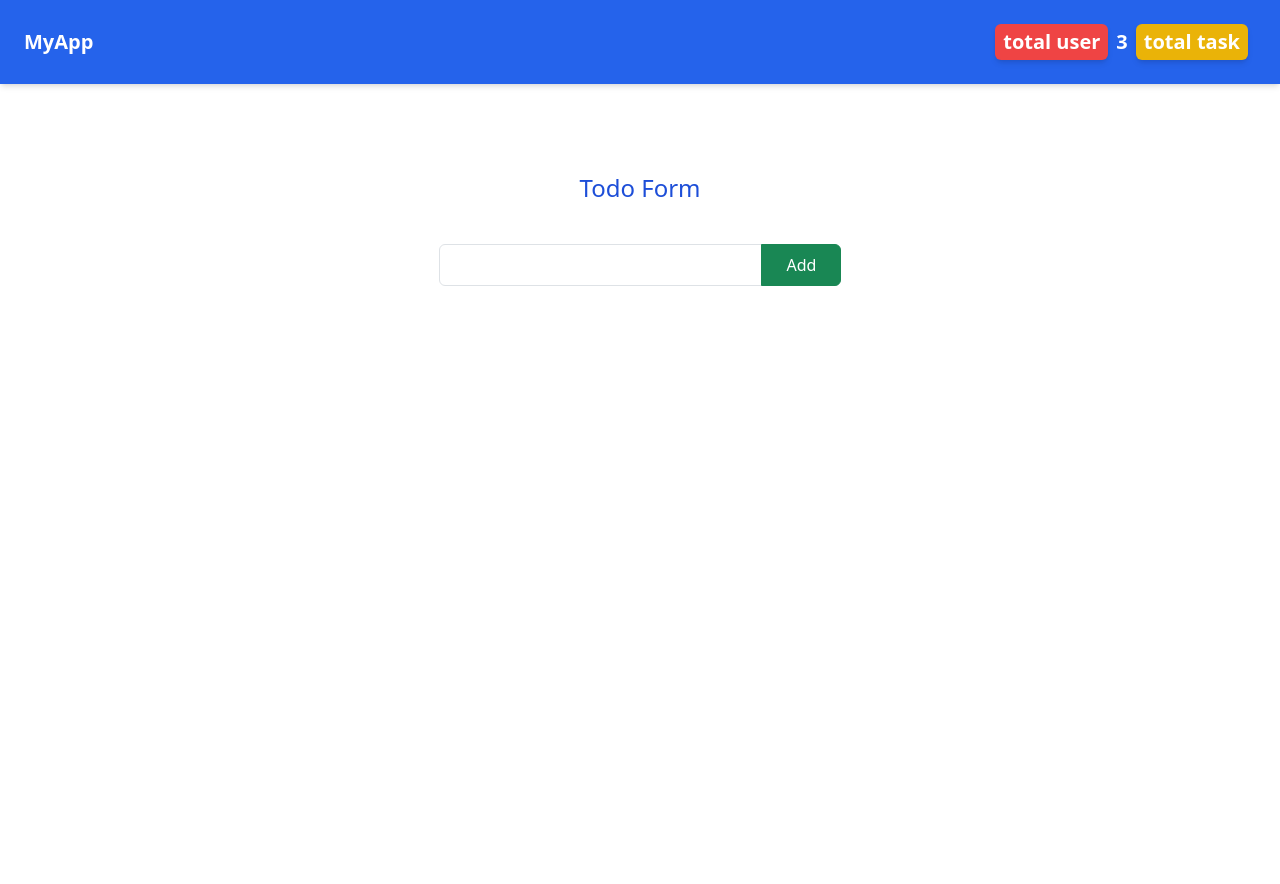
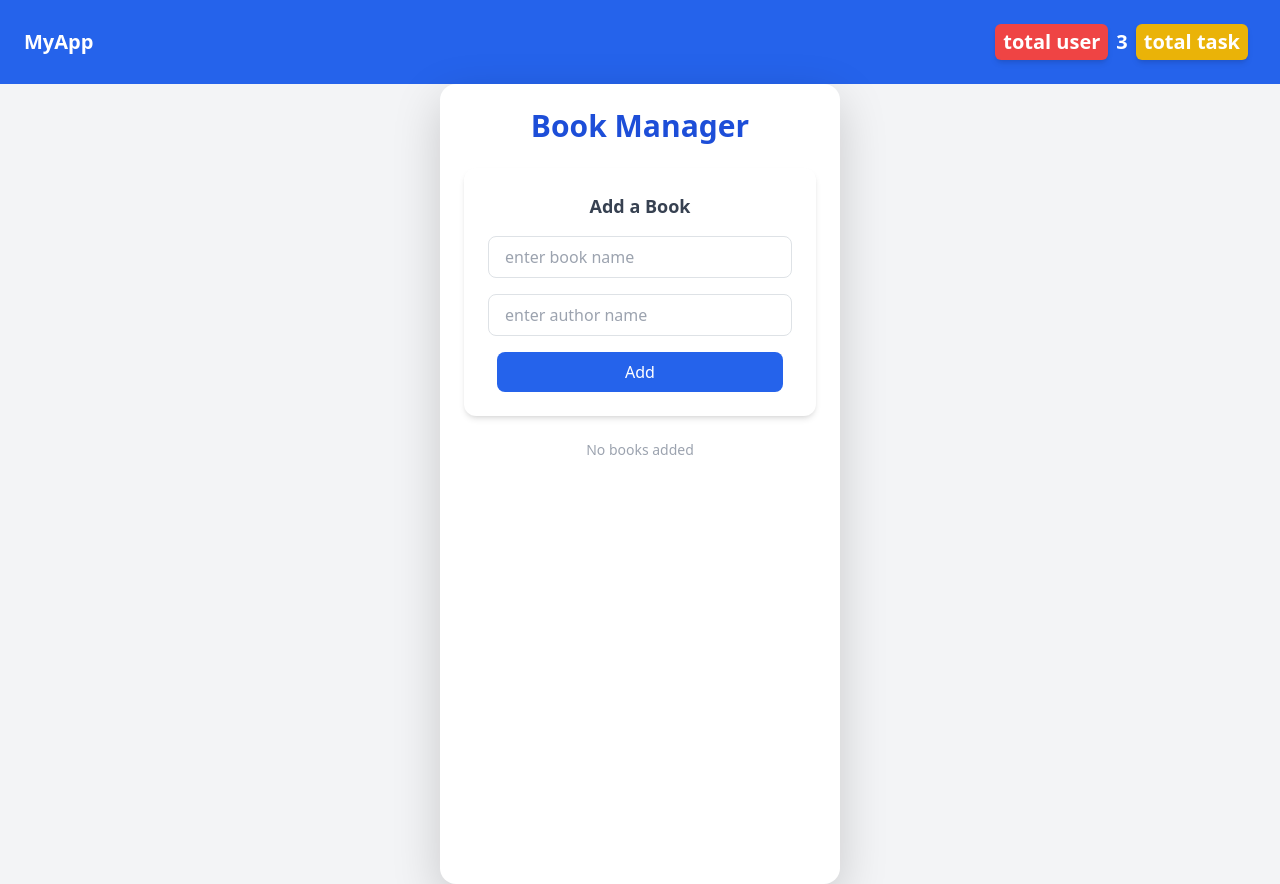
Before and after one commit to shivani3200/jsp_react, a React (Create React App) app in the folder reactjs/: page / in a window 1280 px wide. Before the commit the page ends 800 px from the top, so only its background shows below. Built offline with nearby package versions, Linux system fonts and the light colour scheme.

Commit message:
login logout toggle,book app, todo app

```diff
--- a/reactjs/src/App.js
+++ b/reactjs/src/App.js
@@ -19,6 +19,8 @@ import UncontrolledFormHandling from "./components/UncontrolledFormHandling";
 import Profile from "./components/Profile";
 import ParentChildInput from "./components/ParentChildInput";
 import TodoApp from "./components/TodoApp";
+import LoginLogoutToggle from "./components/LoginLogoutToggle";
+import BookApp from "./components/BookApp";
 
 
 function App() {
@@ -88,7 +90,13 @@ function App() {
       {/* <ParentChildInput/> */}
 
       {/*------------------ todo list -------------------*/}
-      <TodoApp/>
+      {/* <TodoApp/> */}
+
+      {/* ----------------------login logout toggle ---------------- */}
+      {/* <LoginLogoutToggle/> */}
+
+      {/* ----------------Book app---------------- */}
+      <BookApp/>
 
     </div>
   );
--- /dev/null
+++ b/reactjs/src/components/BookApp.jsx
@@ -0,0 +1,48 @@
+import React, { useState } from "react";
+import BookInput from "./BookInput";
+import BookDisplay from "./BookDisplay";
+
+const BookApp = () => {
+  const [books, setBooks] = useState([]);
+  const [toggle, setToggle] = useState({ isChecked: false });
+
+  function handleAddName(newBookname, newAuthorName) {
+    setBooks((prev) => [
+      ...prev,
+      {
+        id: Math.trunc(Math.random() * 100),
+        name: newBookname,
+        author: newAuthorName,
+        isChecked: false,
+      },
+    ]);
+  }
+
+  function handleToggle(id) {
+    setBooks((prev) =>
+      prev.map((book) =>
+        book.id == id ? { ...book, isChecked: !book.isChecked } : book,
+      ),
+    );
+  }
+
+  function handleDelete(id){
+    setBooks((prev) => prev.filter(book=>book.id!=id))
+  }
+
+  return (
+    <div className="h-screen flex text-center justify-center bg-gray-100">
+      <div className="bg-white shadow-lg rounded-2xl p-6 w-[400px]">
+        <div className="text-3xl text-blue-700 mb-4 text-center font-bold">
+          Book Manager
+        </div>
+        <div className="space-y-4">
+          <BookInput handleAddName={handleAddName} />
+          <BookDisplay books={books} handleToggle={handleToggle} handleDelete={handleDelete}/>
+        </div>
+      </div>
+    </div>
+  );
+};
+
+export default BookApp;
--- /dev/null
+++ b/reactjs/src/components/BookDisplay.jsx
@@ -0,0 +1,42 @@
+import React from "react";
+
+const BookDisplay = ({ books, handleToggle,handleDelete}) => {
+
+
+  return (
+    <>
+      <div className=" mt-4">
+        {books.length === 0 ? (
+          <p className="text-gray-400 text-sm text-center">No books added</p>
+        ) : (
+          <ol className="space-y-2">
+            {books.map((ele) => (
+              <li
+                key={ele.id}
+                className="flex items-center justify-between bg-gray-50 p-3 rounded-lg shadow-sm"
+              >
+                <div className="flex items-center gap-2">
+                  <input type="checkbox" checked={ele.checked} onChange={()=>handleToggle(ele.id)}/>
+                  <div className="text-left">
+                    <p className={`font-medium ${ele.isChecked?"line-through text-gray-400":"" }`}>{ele.name}</p>
+                    <p className="text-sm text-gray-500">{ele.author}</p>
+                  </div>
+                </div>
+                <div className="flex flex-col gap-1">
+                  {ele.isChecked?<div className="text-green-500">Completed</div>:<div className="text-red-500
+                  ">Pending</div>}
+                  <button onClick={()=>handleDelete(ele.id)}
+                  className="text-red-500 hover:text-red-700">
+                    ✖
+                  </button>{" "}
+                </div>
+              </li>
+            ))}
+          </ol>
+        )}
+      </div>
+    </>
+  );
+};
+
+export default BookDisplay;
--- /dev/null
+++ b/reactjs/src/components/BookInput.jsx
@@ -0,0 +1,45 @@
+import React, { useState } from "react";
+
+const BookInput = ({ handleAddName }) => {
+  const [book, setBook] = useState("");
+  const [author, setAuthor] = useState("");
+
+  function handleAdd() {
+    if (!book || !author) return;
+    handleAddName(book, author);
+    setAuthor("");
+    setBook("");
+  }
+  return (
+    <>
+      <div className="bg-white shadow-md rounded-xl p-4">
+        <h2 className="text-lg font-semibold mb-3 text-gray-700 ">
+          Add a Book
+        </h2>
+        <div className="flex flex-col gap-3">
+          <input
+            type="text"
+            placeholder="enter book name"
+            value={book}
+            onChange={(e) => setBook(e.target.value)}
+            className="border rounded-lg px-3 py-2 focus:outline-none focus:ring-2 focus:ring-blue-400"
+          />
+          <input
+            type="text"
+            placeholder="enter author name"
+            value={author}
+            onChange={(e) => setAuthor(e.target.value)}
+            className="border rounded-lg px-3 py-2 focus:outline-none focus:ring-2 focus:ring-blue-400"
+          />
+          <button
+             onClick={handleAdd}
+             className="self-center bg-blue-600 text-white rounded-lg py-2 px-32  hover:bg-blue-800 transition duration-200">
+            Add
+          </button>
+        </div>
+      </div>
+    </>
+  );
+};
+
+export default BookInput;
--- /dev/null
+++ b/reactjs/src/components/Login.jsx
@@ -0,0 +1,20 @@
+import React from "react";
+
+const Login = ({ handleToggle }) => {
+  // const[ toggle, seToggle]=useState();
+
+  function handleClick() {
+    handleToggle();
+  }
+
+  return (
+    <div className="flex flex-col justify-center text-center h-auto">
+      <div className=" mx-14"> Login</div>
+      <button onClick={handleClick} className="btn bg-red-700 text-white">
+        Logout
+      </button>
+    </div>
+  );
+};
+
+export default Login;
--- /dev/null
+++ b/reactjs/src/components/LoginLogoutToggle.jsx
@@ -0,0 +1,25 @@
+import React, { useState } from "react";
+import Login from "./Login";
+import Logout from "./Logout";
+
+const LoginLogoutToggle = () => {
+  const [isLogin, setIsLogin] = useState(true);
+
+  function handleToggle() {
+    setIsLogin(!isLogin);
+  }
+
+  return (
+    <div className="flex justify-center text-center text-2xl h-screen">
+      <div className="bg-yellow-200 w-96 h-96 rounded">
+        {isLogin ? (
+          <Login handleToggle={handleToggle} />
+        ) : (
+          <Logout handleToggle={handleToggle} />
+        )}
+      </div>
+    </div>
+  );
+};
+
+export default LoginLogoutToggle;
--- /dev/null
+++ b/reactjs/src/components/Logout.jsx
@@ -0,0 +1,18 @@
+import React, { useState } from "react";
+
+const Logout = ({ handleToggle }) => {
+  // const[ toggle, seToggle]=useState();
+
+  function handleClick() {
+    handleToggle();
+  }
+  return (
+    <div className="flex flex-col justify-center text-center ">
+      <div className="mb-14"> Logout</div>
+      <button onClick={handleClick} className="btn bg-green-700 text-white">
+        Login
+      </button>
+    </div>
+  );
+};
+export default Logout;
--- a/reactjs/src/components/Parent.jsx
+++ b/reactjs/src/components/Parent.jsx
@@ -19,4 +19,4 @@ function Parent() {
   )
 }
 
-export default Parent
+export default Parent;
--- a/reactjs/src/components/TodoApp.jsx
+++ b/reactjs/src/components/TodoApp.jsx
@@ -6,16 +6,27 @@ const TodoApp = () => {
   const [tasks, setTasks] = useState([]);
 
   function addTask(newTask) {
-    setTasks((prev) => [...prev, newTask]);   // ✅ store here
+    setTasks((prev) => [...prev, newTask]); // ✅ store here
   }
-  function deleteTask(id){
-    setTasks((prev)=>prev.filter((task)=>task.id!==id))
+  function deleteTask(id) {
+    setTasks((prev) => prev.filter((task) => task.id !== id));
+  }
+  function handleToggle(id) {
+    setTasks((prev) =>
+      prev.map((ele) =>
+        ele.id == id ? { ...ele, isChecked: !ele.isChecked } : ele,
+      ),
+    );
   }
 
   return (
     <>
       <TodoForm addTask={addTask} />
-      <TodoDisplay tasks={tasks} deleteTask={deleteTask}/>
+      <TodoDisplay
+        tasks={tasks}
+        deleteTask={deleteTask}
+        handleToggle={handleToggle}
+      />
     </>
   );
 };
--- a/reactjs/src/components/TodoDisplay.jsx
+++ b/reactjs/src/components/TodoDisplay.jsx
@@ -1,6 +1,6 @@
 import React from "react";
 
-const TodoDisplay = ({ tasks,deleteTask }) => {
+const TodoDisplay = ({ tasks,deleteTask,handleToggle }) => {
 
   return (
     <div className="flex flex-col justify-center items-center mt-5">
@@ -15,8 +15,8 @@ const TodoDisplay = ({ tasks,deleteTask }) => {
                     key={task.id}
                   >
                     <div>
-                      <input type="checkbox" className="mr-2" />
-                      {task.name}
+                      <input type="checkbox" checked={task.isChecked} className="mr-2"/>
+                      <span className={`h4 ml-2 ${task.isChecked?'':''}`}>{task.name}</span>
                     </div>
                     <button className="btn text-2xl text-red-600 cursor-pointer" onClick={()=>deleteTask(task.id)}>
                       X
--- a/reactjs/src/components/TodoForm.jsx
+++ b/reactjs/src/components/TodoForm.jsx
@@ -8,12 +8,11 @@ const TodoForm = ({addTask}) => {
       let newTask = {
         id: Math.trunc(Math.random() * 100),
         name: task,
-        checked: false,
+        isChecked: false,
       };
     //   setTask((prev) => [...prev, newTask]);
       addTask(newTask);
             setTask("");
-
     }
   }
 
```
